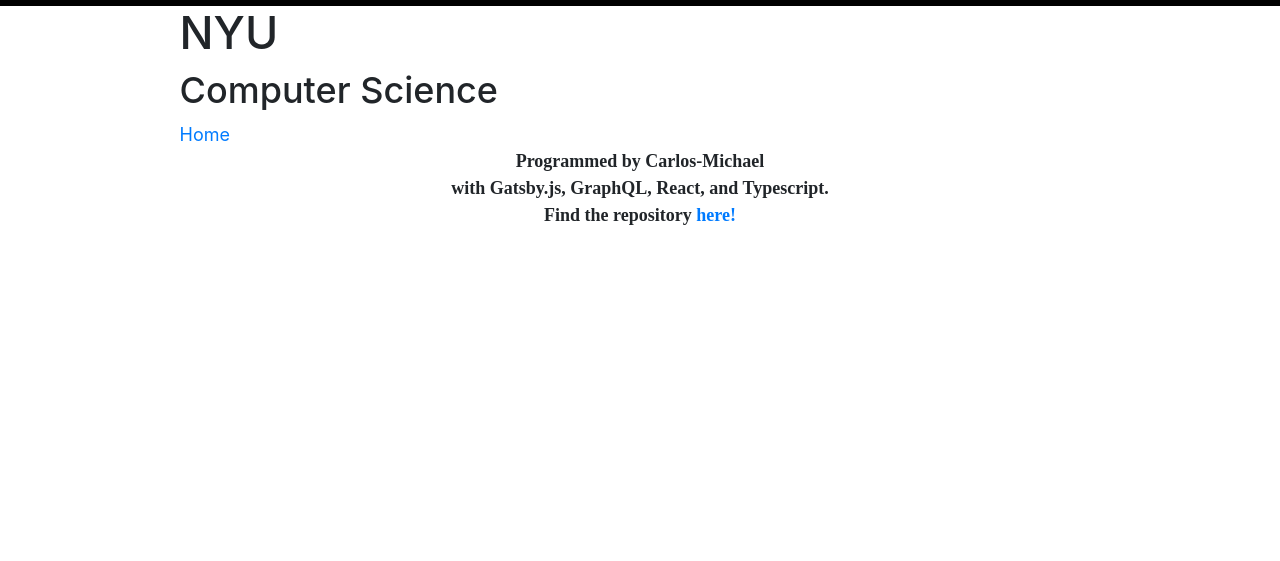
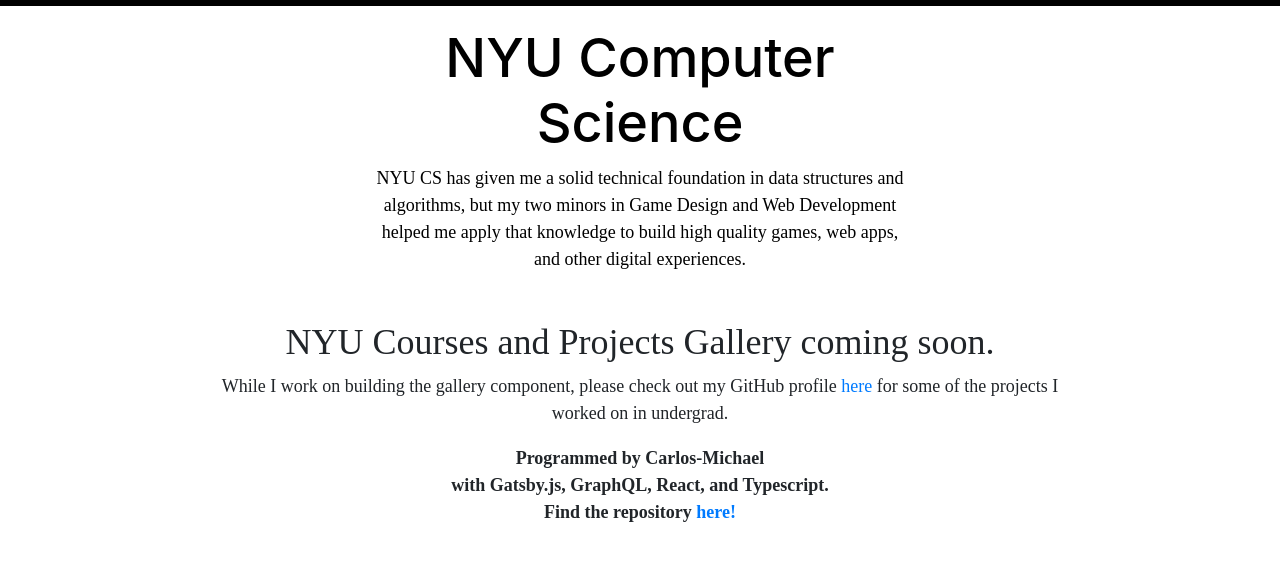
Before and after one commit to cmr624/gatsby-portfolio-site, a Gatsby site: page /nyu in a window 1280 px wide. Shown: the part 57-618 px from the top of the page. Built offline with nearby package versions, Linux system fonts and the light colour scheme; Gatsby itself is replaced by a stand-in of ours.

Commit message:
adding nyu TBD content

```diff
--- a/src/pages/nyu.tsx
+++ b/src/pages/nyu.tsx
@@ -2,12 +2,18 @@
 import { Link } from "gatsby"
 
 import Layout from "../components/layout"
-
+import CenteredTitle from "../components/centeredTitle"
+import { Container } from "react-bootstrap"
 const NYU = () => (
   <Layout>
-      <h1>NYU</h1>
-      <h2>Computer Science</h2>
-      <Link to="/">Home</Link>
+     <CenteredTitle
+      h1Content="NYU Computer Science"
+      pContent="NYU CS has given me a solid technical foundation in data structures and algorithms, but my two minors in Game Design and Web Development helped me apply that knowledge to build high quality games, web apps, and other digital experiences."
+     />
+   <Container>
+      <h2 style={{fontFamily:"Avenir", textAlign:'center', paddingTop:"20px"}}>NYU Courses and Projects Gallery coming soon.</h2>
+      <p style={{fontFamily:"Avenir", textAlign:'center'}}>While I work on building the gallery component, please check out my GitHub profile <a href="https://github.com/cmr624">here</a> for some of the projects I worked on in undergrad.</p>
+   </Container>
   </Layout>
 )
 
```
